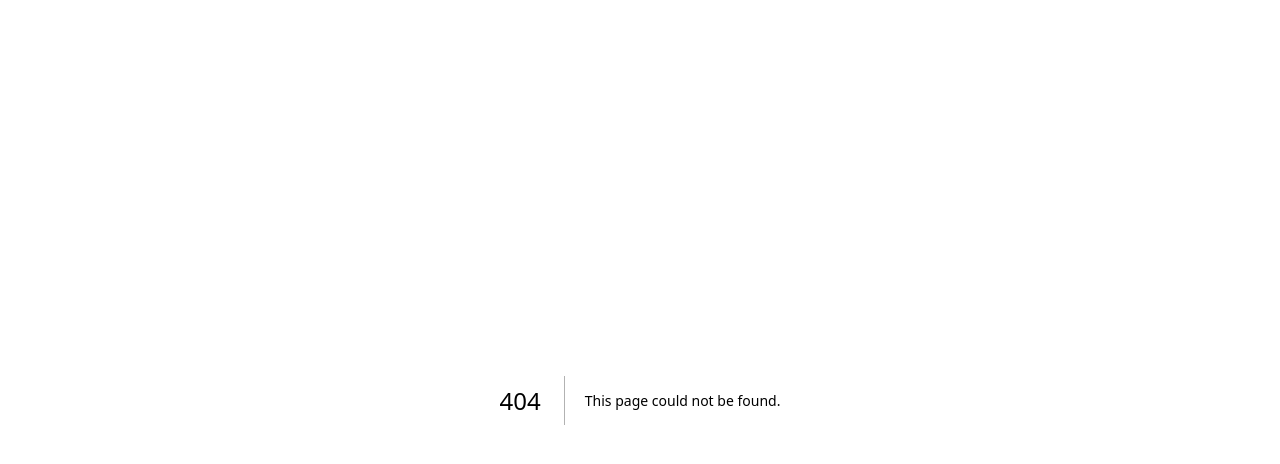
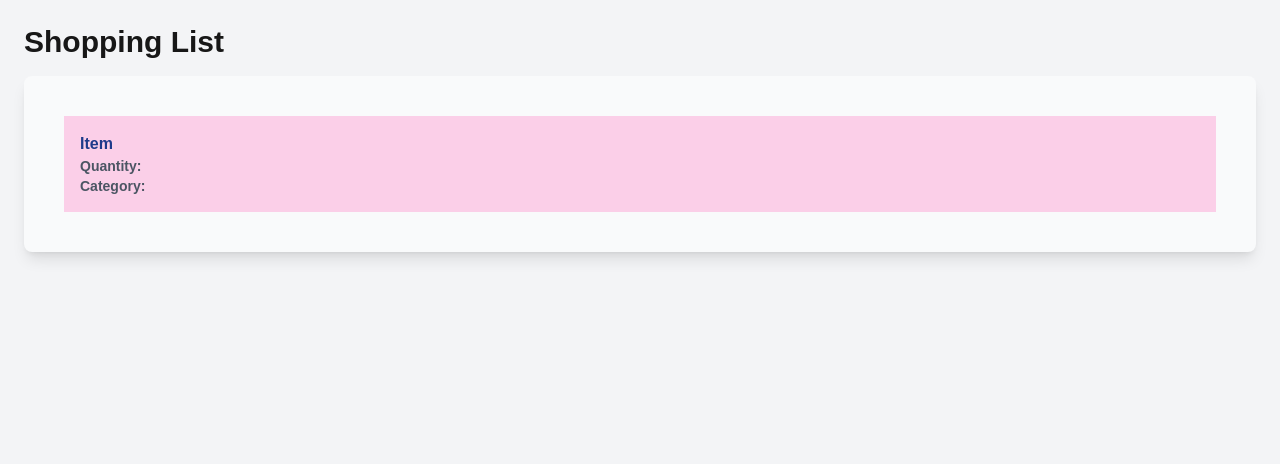
Before and after one commit to mehakdeep-01/cprg306-assignments, a Next.js app: page /week-3 in a window 1280 px wide. Before the commit this address had no page. Shown: the top 464 px of the page. Built offline with nearby package versions, Linux system fonts and the light colour scheme.

Commit message:
change-commit

```diff
--- a/app/layout.js
+++ b/app/layout.js
@@ -1,7 +1,7 @@
 import "./globals.css";
 
 export const metadata = {
-  title: "My app week-2",
+  title: "Shopping List",
   description: "Generated by create next app",
 };
 
--- a/app/page.js
+++ b/app/page.js
@@ -6,12 +6,16 @@ export default function Home() {
       <h1>
         CPRG 306:web Development 2 - Assignments
       </h1>
-        <p>
-          <Link href="/week-2">Go to Week-2 </Link>
-        </p>
+      <p><Link href="/week-2">Go to Week-2 </Link></p>
+      <p><Link href="/week-3">Go to Week-3 </Link></p>
+      <p><Link href="/week-4">Go to Week-4 </Link></p>
+      <p><Link href="/week-4">Go to Week-4 </Link></p>
+      <p><Link href="/week-5">Go to Week-5 </Link></p>
+      <p><Link href="/week-6">Go to Week-6 </Link></p>
+      <p><Link href="/week-7">Go to Week-7 </Link></p>
+      <p><Link href="/week-8">Go to Week-8 </Link></p>
+      <p><Link href="/week-9">Go to Week-9 </Link></p>
+      <p><Link href="/week-10">Go to Week-10</Link></p>
     </main>
   )
-
-
-
-}
+};
--- /dev/null
+++ b/app/week-3/item-list.js
@@ -0,0 +1,31 @@
+
+import Item from "./item";
+
+export default function ItemList() {
+
+  const item = [
+    { name: "milk, 4 L 🥛", quantity: 1, category: "dairy" },
+    { name: "bread 🍞", quantity: 2, category: "bakery" },
+    { name: "eggs, dozen 🥚", quantity: 2, category: "dairy" },
+    { name: "bananas 🍌", quantity: 6, category: "produce" },
+    { name: "broccoli 🥦", quantity: 3, category: "produce" },
+    { name: "chicken breasts, 1 kg 🍗", quantity: 1, category: "meat" },
+    { name: "pasta sauce 🍝", quantity: 3, category: "canned goods" },
+    { name: "spaghetti, 454 g 🍝", quantity: 2, category: "dry goods" },
+    { name: "toilet paper, 12 pack 🧻", quantity: 1, category: "household" },
+    { name: "paper towels, 6 pack", quantity: 1, category: "household" },
+    { name: "dish soap 🍽️", quantity: 1, category: "household" },
+    { name: "hand soap 🧼", quantity: 4, category: "household" },
+  ];
+
+  return (
+    <ul className="bg-gray-50 divide-y
+    divide-gray-300 rounded-lg shadow-lg p-6">
+        <Item
+        name={Item.name}
+        quantity={Item.qantity}
+        category={Item.category}
+        />
+    </ul>
+  );
+}
--- /dev/null
+++ b/app/week-3/item.js
@@ -0,0 +1,12 @@
+
+export default function Item(props) {
+    return (
+        <li className="bg-pink-200 p-4 m-4">
+            <h2 className="font-bold text-blue-900"> {props.name}</h2>
+            <p className="text-sm text-gray-600">
+                <span className="font-bold">Quantity:</span>{props.quantity}</p>
+            <p className="text-sm text-gray-600">
+                <span className="font-bold">Category:</span> {props.category}</p>
+        </li>
+    );
+}
--- /dev/null
+++ b/app/week-3/page.js
@@ -0,0 +1,12 @@
+import ItemList from "./item-list";
+
+export default function Page() {
+    return (
+
+        <main className="p-6 bg-gray-100 min-h-screen">
+            <h1 className="text-3xl font-bold text-gray--800 mb-4">Shopping List</h1>
+
+            <ItemList />
+        </main>
+    );
+}
```
